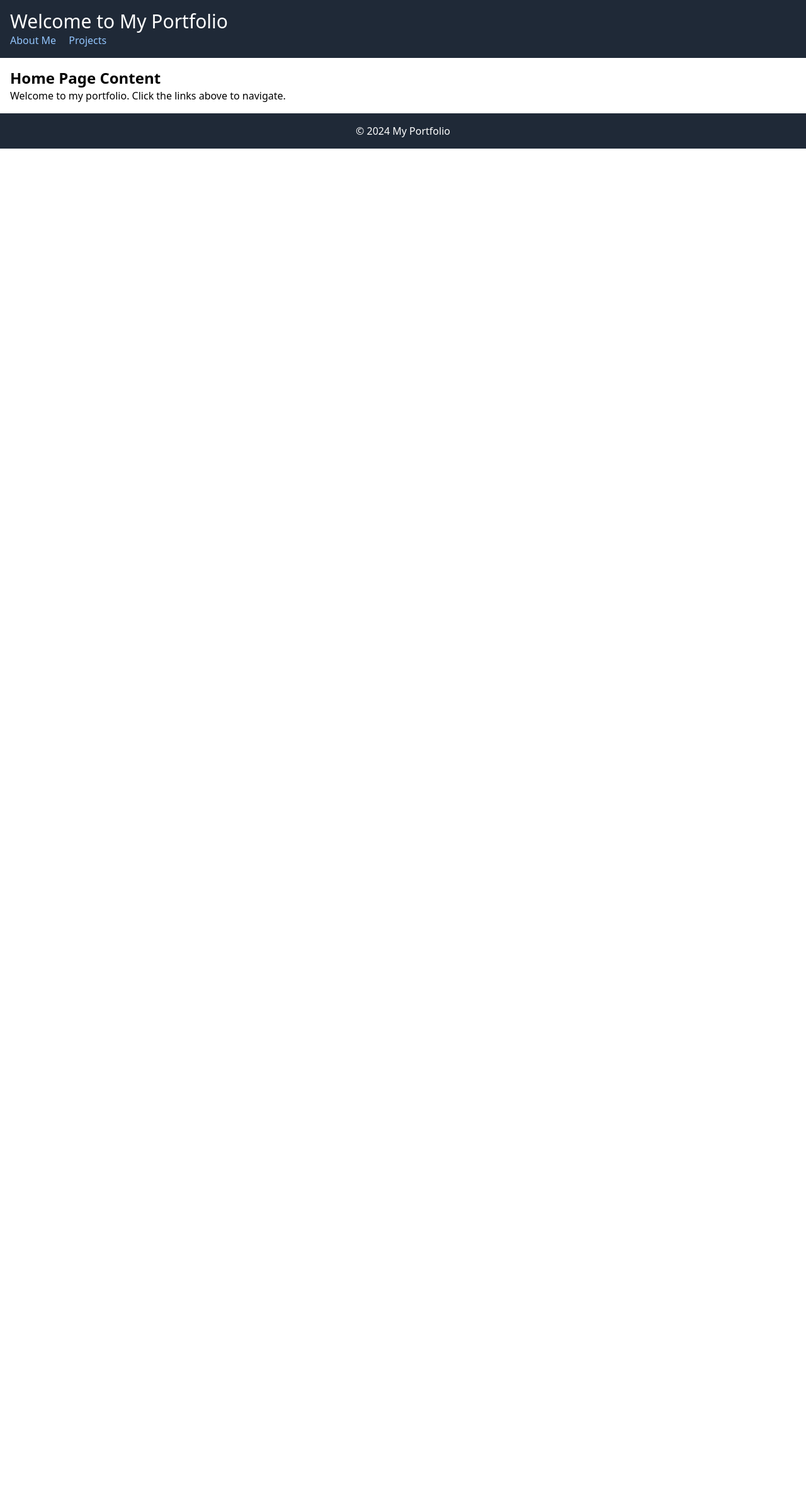
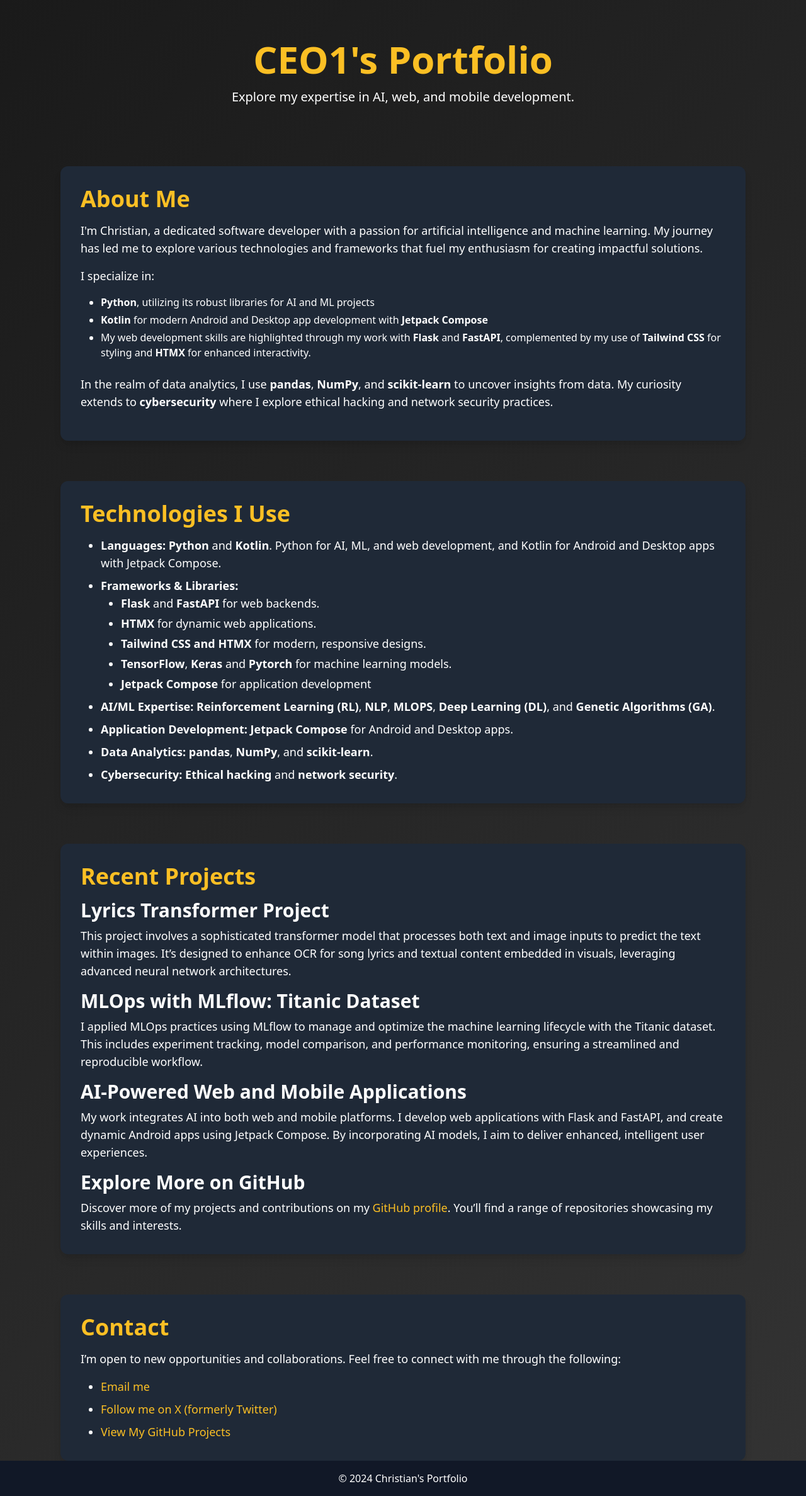
Before and after one commit to christian759/my_portfolio, a FastAPI app: page / in a window 1280 px wide. Shown: the whole page at 63% size. Before the commit the page ends 236 px from the top, so only its background shows below. Run offline with FastAPI, Linux system fonts and the light colour scheme.

Commit message:
complete

```diff
--- a/main.py
+++ b/main.py
@@ -4,17 +4,11 @@
 from fastapi.responses import HTMLResponse
 
 app = FastAPI()
+
+""" HTML FOLDER """
 templates = Jinja2Templates(directory="templates")
 
 # Define API endpoints
 @app.get("/", response_class=HTMLResponse)
 async def home(request: Request):
     return templates.TemplateResponse("home.html", {"request": request})
-
-@app.get("/projects", response_class=HTMLResponse)
-async def projects(request: Request):
-    return templates.TemplateResponse("projects.html", {"request": request})
-
-@app.get("/contact", response_class=HTMLResponse)
-async def contact(request: Request):
-    return templates.TemplateResponse("contact.html", {"request": request})
--- a/templates/contact.html
+++ /dev/null
@@ -1,2 +0,0 @@
-<h2 class="text-2xl font-bold">About Me</h2>
-<p>Here's some information about me. I'm passionate about web development and machine learning.</p>
--- a/templates/home.html
+++ b/templates/home.html
@@ -3,36 +3,103 @@
 <head>
     <meta charset="UTF-8">
     <meta name="viewport" content="width=device-width, initial-scale=1.0">
-    <title>My Portfolio</title>
+    <title>Christian's Portfolio</title>
     <link href="https://cdn.jsdelivr.net/npm/tailwindcss@2.2.19/dist/tailwind.min.css" rel="stylesheet">
-    <script src="https://unpkg.com/htmx.org"></script>
-    <script>
-        document.addEventListener("DOMContentLoaded", function() {
-            document.querySelectorAll(".nav-link").forEach(link => {
-                link.addEventListener("click", function() {
-                    // Remove the clicked link
-                    this.remove();
-                });
-            });
-        });
-    </script>
+    <style>
+        .background-gradient {
+            background: linear-gradient(135deg, #1a1a1a, #333);
+        }
+    </style>
 </head>
-<body>
-    <header class="bg-gray-800 text-white p-4">
-        <h1 class="text-3xl">Welcome to My Portfolio</h1>
-        <nav id="nav">
-            <a href="#contact" hx-get="/contact" hx-target="#main-content" hx-swap="beforeend" class="nav-link mr-4 text-blue-300 hover:text-white">About Me</a>
-            <a href="#projects" hx-get="/projects" hx-target="#main-content" hx-swap="beforeend" class="nav-link text-blue-300 hover:text-white">Projects</a>
-        </nav>
+<body class="background-gradient text-white">
+    <header class="text-center py-16">
+        <h1 class="text-6xl font-extrabold mb-4 text-yellow-400">CEO1's Portfolio</h1>
+        <p class="text-xl mb-8">Explore my expertise in AI, web, and mobile development.</p>
     </header>
 
-    <main id="main-content" class="p-4">
-        <h2 class="text-2xl font-bold">Home Page Content</h2>
-        <p>Welcome to my portfolio. Click the links above to navigate.</p>
+    <main class="px-6 md:px-12 lg:px-24 space-y-16">
+        <!-- About Me Section -->
+        <section class="bg-gray-800 p-8 rounded-xl shadow-lg">
+            <h2 class="text-4xl font-extrabold mb-4 text-yellow-400">About Me</h2>
+            <p class="text-lg mb-4">
+                I'm Christian, a dedicated software developer with a passion for artificial intelligence and machine learning. My journey has led me to explore various technologies and frameworks that fuel my enthusiasm for creating impactful solutions.
+            </p>
+            <p class="text-lg mb-4">
+                I specialize in:
+                <ul class="list-disc ml-8 space-y-1" >
+                    <li><strong>Python</strong>, utilizing its robust libraries for AI and ML projects</li>
+                    <li><strong>Kotlin</strong> for modern Android and Desktop app development with <strong>Jetpack Compose</strong></li>
+                    <li>My web development skills are highlighted through my work with <strong>Flask</strong> and <strong>FastAPI</strong>, complemented by my use of <strong>Tailwind CSS</strong> for styling and <strong>HTMX</strong> for enhanced interactivity.</li>
+                </ul>
+            </p>
+            <br>
+            <p class="text-lg mb-4">
+                In the realm of data analytics, I use <strong>pandas</strong>, <strong>NumPy</strong>, and <strong>scikit-learn</strong> to uncover insights from data. My curiosity extends to <strong>cybersecurity</strong> where I explore ethical hacking and network security practices.
+            </p>
+        </section>
+
+        <!-- Technologies Section -->
+        <section class="bg-gray-800 p-8 rounded-xl shadow-lg">
+            <h2 class="text-4xl font-extrabold mb-4 text-yellow-400">Technologies I Use</h2>
+            <ul class="list-disc ml-8 text-lg space-y-2">
+                <li><strong>Languages:</strong> <strong>Python</strong> and <strong>Kotlin</strong>. Python for AI, ML, and web development, and Kotlin for Android and Desktop apps with Jetpack Compose.</li>
+                <li><strong>Frameworks & Libraries:</strong>
+                    <ul class="list-disc ml-8 space-y-1">
+                        <li><strong>Flask</strong> and <strong>FastAPI</strong> for web backends.</li>
+                        <li><strong>HTMX</strong> for dynamic web applications.</li>
+                        <li><strong>Tailwind CSS and HTMX</strong> for modern, responsive designs.</li>
+                        <li><strong>TensorFlow</strong>, <strong>Keras</strong> and <strong>Pytorch</strong> for machine learning models.</li>
+                        <li><strong>Jetpack Compose</strong> for application development</li>
+                    </ul>
+                </li>
+                <li><strong>AI/ML Expertise:</strong> <strong>Reinforcement Learning (RL)</strong>, <strong>NLP</strong>, <strong>MLOPS</strong>, <strong>Deep Learning (DL)</strong>, and <strong>Genetic Algorithms (GA)</strong>.</li>
+                <li><strong>Application Development:</strong> <strong>Jetpack Compose</strong> for Android and Desktop apps.</li>
+                <li><strong>Data Analytics:</strong> <strong>pandas</strong>, <strong>NumPy</strong>, and <strong>scikit-learn</strong>.</li>
+                <li><strong>Cybersecurity:</strong> <strong>Ethical hacking</strong> and <strong>network security</strong>.</li>
+            </ul>
+        </section>
+
+        <!-- Recent Projects Section -->
+        <section class="bg-gray-800 p-8 rounded-xl shadow-lg">
+            <h2 class="text-4xl font-extrabold mb-4 text-yellow-400">Recent Projects</h2>
+
+            <h3 class="text-3xl font-bold mb-2">Lyrics Transformer Project</h3>
+            <p class="text-lg mb-4">
+                This project involves a sophisticated transformer model that processes both text and image inputs to predict the text within images. It’s designed to enhance OCR for song lyrics and textual content embedded in visuals, leveraging advanced neural network architectures.
+            </p>
+
+            <h3 class="text-3xl font-bold mb-2">MLOps with MLflow: Titanic Dataset</h3>
+            <p class="text-lg mb-4">
+                I applied MLOps practices using MLflow to manage and optimize the machine learning lifecycle with the Titanic dataset. This includes experiment tracking, model comparison, and performance monitoring, ensuring a streamlined and reproducible workflow.
+            </p>
+
+            <h3 class="text-3xl font-bold mb-2">AI-Powered Web and Mobile Applications</h3>
+            <p class="text-lg mb-4">
+                My work integrates AI into both web and mobile platforms. I develop web applications with Flask and FastAPI, and create dynamic Android apps using Jetpack Compose. By incorporating AI models, I aim to deliver enhanced, intelligent user experiences.
+            </p>
+
+            <h3 class="text-3xl font-bold mb-2">Explore More on GitHub</h3>
+            <p class="text-lg">
+                Discover more of my projects and contributions on my <a href="https://github.com/christian759?tab=repositories" class="text-yellow-400 hover:text-yellow-300" target="_blank">GitHub profile</a>. You’ll find a range of repositories showcasing my skills and interests.
+            </p>
+        </section>
+
+        <!-- Contact Section -->
+        <section class="bg-gray-800 p-8 rounded-xl shadow-lg">
+            <h2 class="text-4xl font-extrabold mb-4 text-yellow-400">Contact</h2>
+            <p class="text-lg mb-4">
+                I’m open to new opportunities and collaborations. Feel free to connect with me through the following:
+            </p>
+            <ul class="list-disc ml-8 text-lg space-y-2">
+                <li><a href="mailto:christian4onos@gmail.com" class="text-yellow-400 hover:text-yellow-300">Email me</a></li>
+                <li><a href="https://x.com/christian134759" class="text-yellow-400 hover:text-yellow-300" target="_blank">Follow me on X (formerly Twitter)</a></li>
+                <li><a href="https://github.com/christian759?tab=repositories" class="text-yellow-400 hover:text-yellow-300" target="_blank">View My GitHub Projects</a></li>
+            </ul>
+        </section>
     </main>
 
-    <footer class="bg-gray-800 text-white p-4 text-center">
-        <p>&copy; 2024 My Portfolio</p>
+    <footer class="bg-gray-900 text-center py-4">
+        <p>&copy; 2024 Christian's Portfolio</p>
     </footer>
 </body>
 </html>
--- a/templates/projects.html
+++ /dev/null
@@ -1,6 +0,0 @@
-<h2 class="text-2xl font-bold">Projects</h2>
-<ul>
-    <li>Project 1: Description of the project.</li>
-    <li>Project 2: Description of the project.</li>
-    <li>Project 3: Description of the project.</li>
-</ul>
```
